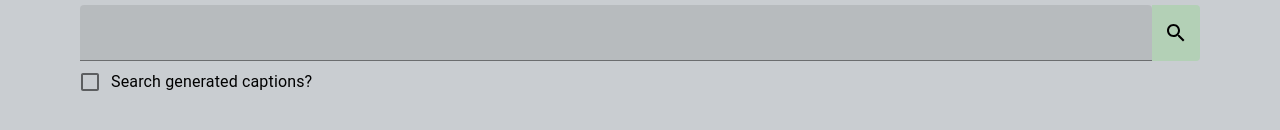
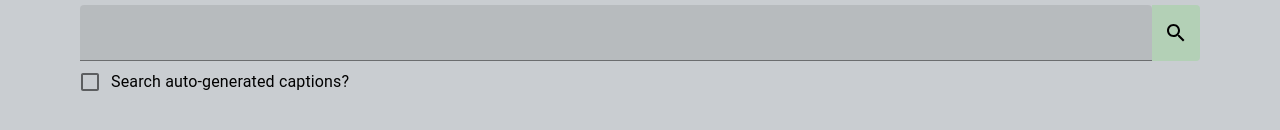
Before and after one commit to Foxar/VargSearch, a Next.js app: page / in a window 1280 px wide. Shown: the part 340-470 px from the top of the page. Built offline with nearby package versions, Linux system fonts and the light colour scheme.

Commit message:
Minor fix to the API fetch call and rephrasing of checkbox text.

```diff
--- a/pages/index.js
+++ b/pages/index.js
@@ -45,7 +45,7 @@ class Home extends React.Component {
 
   handleSubmit() {
     console.log("Fetching phrase " + this.state.search);
-    fetch('http://localhost:8000/api/caption?query=' + this.state.search + '&gen=' + this.state.searchGenerated).
+    fetch('http://localhost:8000/api/caption?query=' + this.state.search + '&gen=' + !this.state.searchGenerated).
       then(res => res.json()).
       then((data) => {
         console.log("Search results:")
@@ -79,7 +79,7 @@ class Home extends React.Component {
                 <Checkbox checked={this.state.searchGenerated} onChange={this.handleChange}
                   name="generatedCheck" color="primary" />
               }
-              label="Search generated captions?"
+              label="Search auto-generated captions?"
             />
           </div>
           <SearchResults waiting={awaitingSearchResults} loaded={receivedSearchResults} results={results} />
```
